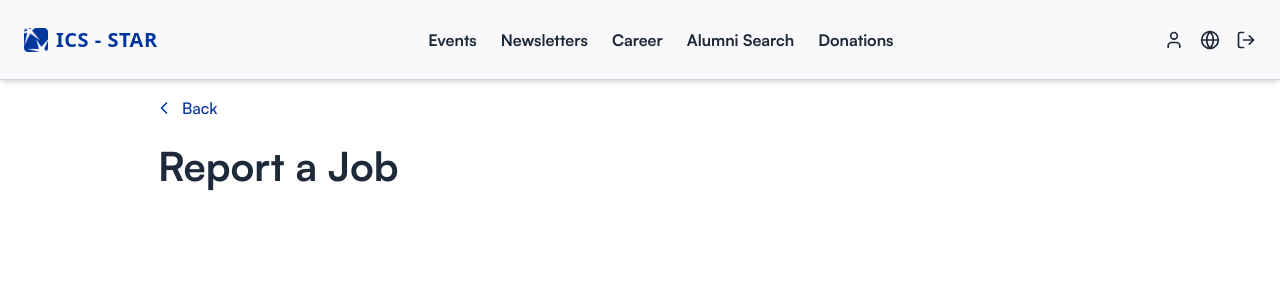
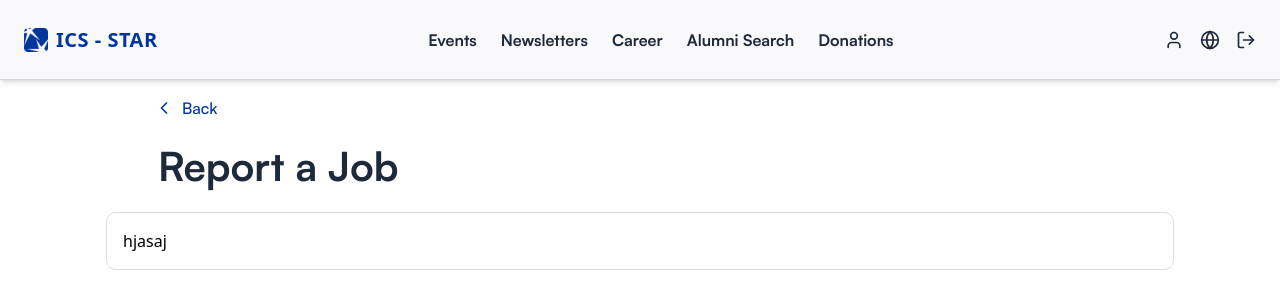
Before and after one commit to cazhiareese/ICS-STAR, a React (Vite) app in the folder app/: page /alumni/jobPosting/report/1 in a window 1280 px wide. Shown: the top 308 px of the page. Built offline with nearby package versions, Linux system fonts and the light colour scheme; no server answers.

Commit message:
chore: created container for the inputs

```diff
--- a/app/src/RootPages/AlumniPages/job-posting/reportjobposting.jsx
+++ b/app/src/RootPages/AlumniPages/job-posting/reportjobposting.jsx
@@ -43,6 +43,9 @@ function ReportJobPosting (){
       </div>
       <JobSectionHeader title="Report a Job" />
       {jobOverview && <JobOverviewCard overview={jobOverview} />}
+      <div className="max-w-[1100px] mx-auto bg-whitey rounded-[10px]   border border-disabled p-4">
+        <p>hjasaj</p>
+        </div>
     </div>
   );
 };
```
